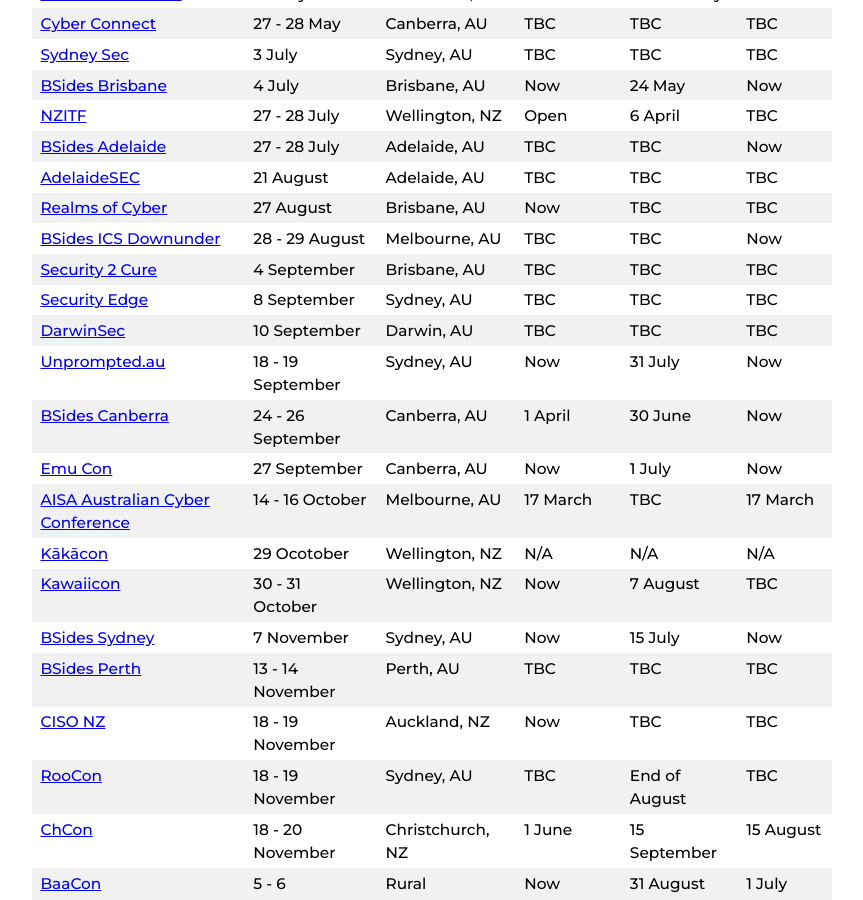
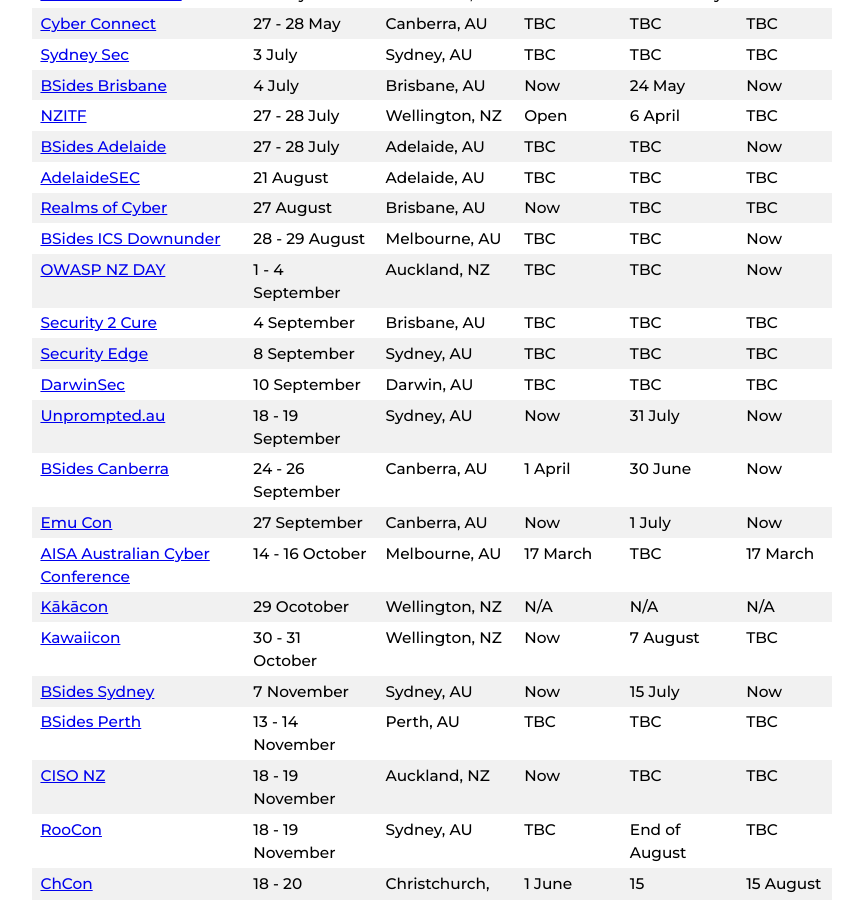
Before and after one commit to nzkarit/downundercons, a Jekyll site: the page built from index.markdown, in a window 1280 px wide and 900 px high, scrolled down 898 px. Shown: the whole window, without its empty margins (208-1071 px from the left). Built offline with Jekyll 4.4.1, drawn with Linux system fonts in a browser that asks for light colours; part of the change alters nothing that is shown.

Commit message:
Update index.markdown

```diff
--- a/index.markdown
+++ b/index.markdown
@@ -1,7 +1,7 @@
 ---
 layout: home
 title: Downunder Cons
-last_modified_at: 2026-07-18 22:28:00 +1200
+last_modified_at: 2026-07-21 17:36:00 +1200
 ---
 
 These are a list of hacker/infosec cons and meetups in the NZ and Aussie Area.
@@ -31,6 +31,7 @@ These are a list of hacker/infosec cons and meetups in the NZ and Aussie Area.
 | [AdelaideSEC](https://aisasecuritydays.com.au/) | 21 August | Adelaide, AU | TBC | TBC | TBC |
 | [Realms of Cyber](https://www.realmsofcyber.com/) | 27 August | Brisbane, AU | Now | TBC | TBC |
 | [BSides ICS Downunder](https://www.linkedin.com/company/bsides-ics-downunder/posts/?feedView=all) | 28 - 29 August | Melbourne, AU | TBC | TBC | Now |
+| [OWASP NZ DAY](https://appsec.org.nz/conference/) | 1 - 4 September | Auckland, NZ | TBC | TBC | Now |
 | [Security 2 Cure](https://security2cure.com.au/) | 4 September | Brisbane, AU | TBC | TBC | TBC |
 | [Security Edge](https://adapt.com.au/events/security-edge/) | 8 September | Sydney, AU | TBC | TBC | TBC |
 | [DarwinSec](https://aisasecuritydays.com.au/darwinsec) | 10 September | Darwin, AU | TBC | TBC | TBC |
```
